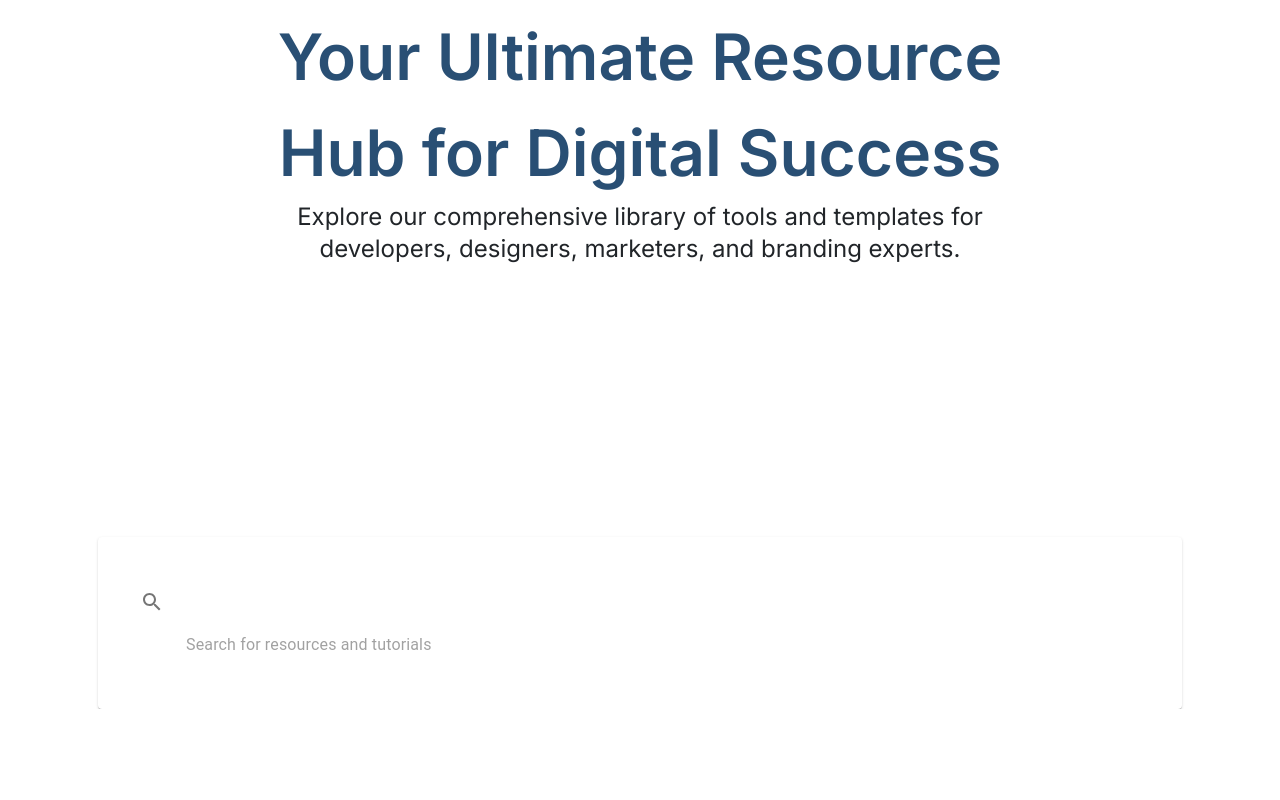
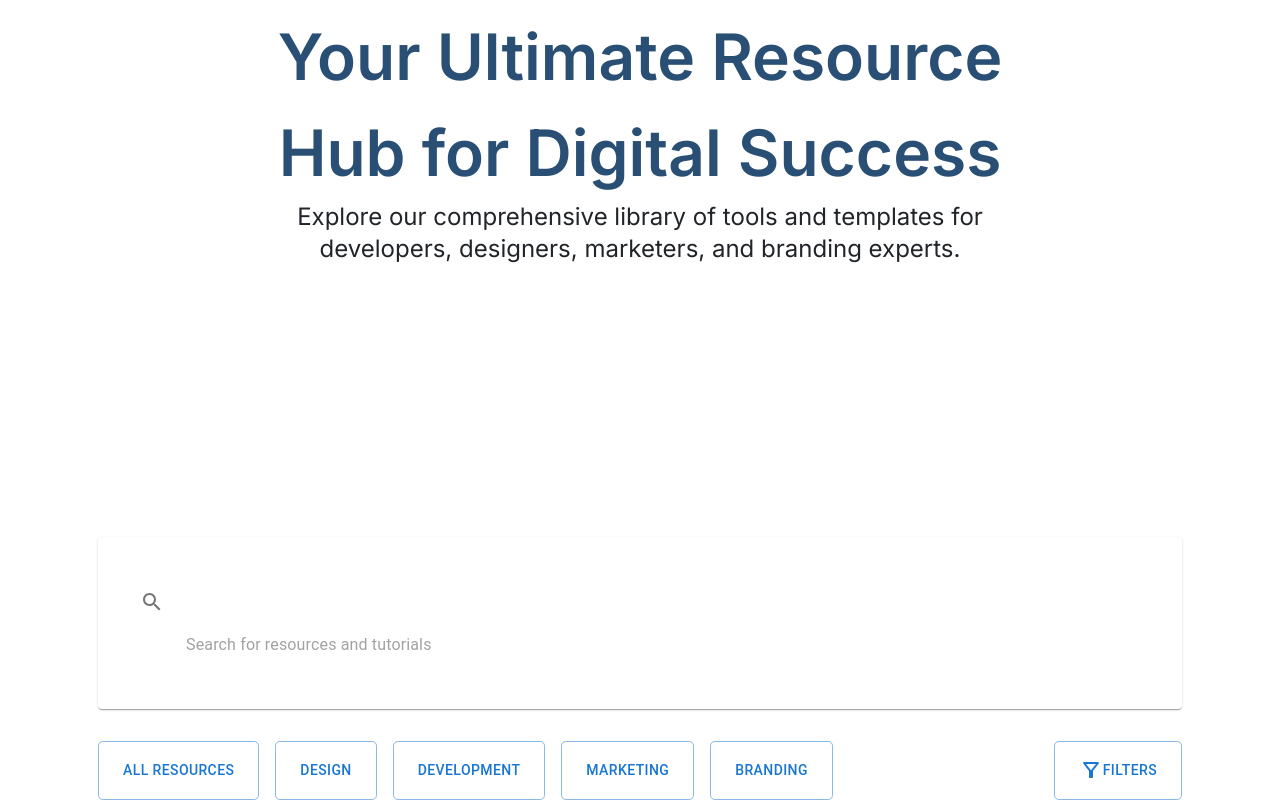
Before and after one commit to josephjackson0811/open-core, a Next.js app: page / in a window 1280 px wide. Shown: the part 263-1063 px from the top of the page. Before the commit the page ends 972 px from the top, so only its background shows below. Built offline with nearby package versions, Linux system fonts and the light colour scheme.

Commit message:
complete button bar

```diff
--- a/app/page.tsx
+++ b/app/page.tsx
@@ -1,5 +1,5 @@
-import { Search } from "@mui/icons-material";
-import { IconButton, InputBase, Paper } from "@mui/material";
+import { FilterAltOutlined, Search } from "@mui/icons-material";
+import { Button, IconButton, InputBase, Paper } from "@mui/material";
 
 const CustomizedInputBase = () => {
   return (
@@ -26,6 +26,14 @@ const CustomizedInputBase = () => {
 };
 
 export default function Home() {
+  const buttonLables = [
+    "All Resources",
+    "Design",
+    "Development",
+    "Marketing",
+    "Branding",
+  ];
+
   return (
     <main>
       <div className="flex justify-center items-center h-screen">
@@ -49,8 +57,27 @@ export default function Home() {
         </div>
       </div>
       <div className="mx-[98px]">
-        <div className=" relative">
+        <div className=" relative mb-8">
           <CustomizedInputBase />
+        </div>
+        <div className="flex justify-between">
+          <div className="flex justify-between gap-4">
+            {buttonLables.map((label, index) => (
+              <Button
+                className="px-4 py-3 rounded-lg"
+                variant="outlined"
+                key={index}
+              >
+                {label}
+              </Button>
+            ))}
+          </div>
+          <div>
+            <Button className="px-4 py-3 rounded-lg" variant="outlined">
+              <FilterAltOutlined />
+              Filters
+            </Button>
+          </div>
         </div>
       </div>
     </main>
```
